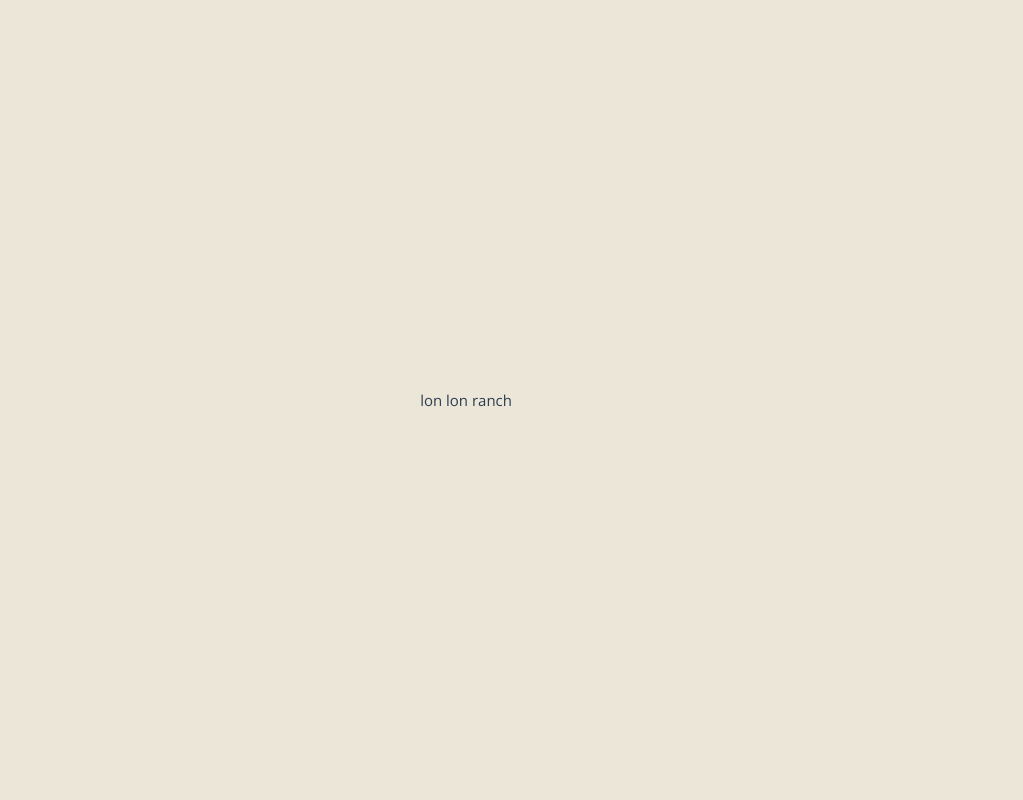
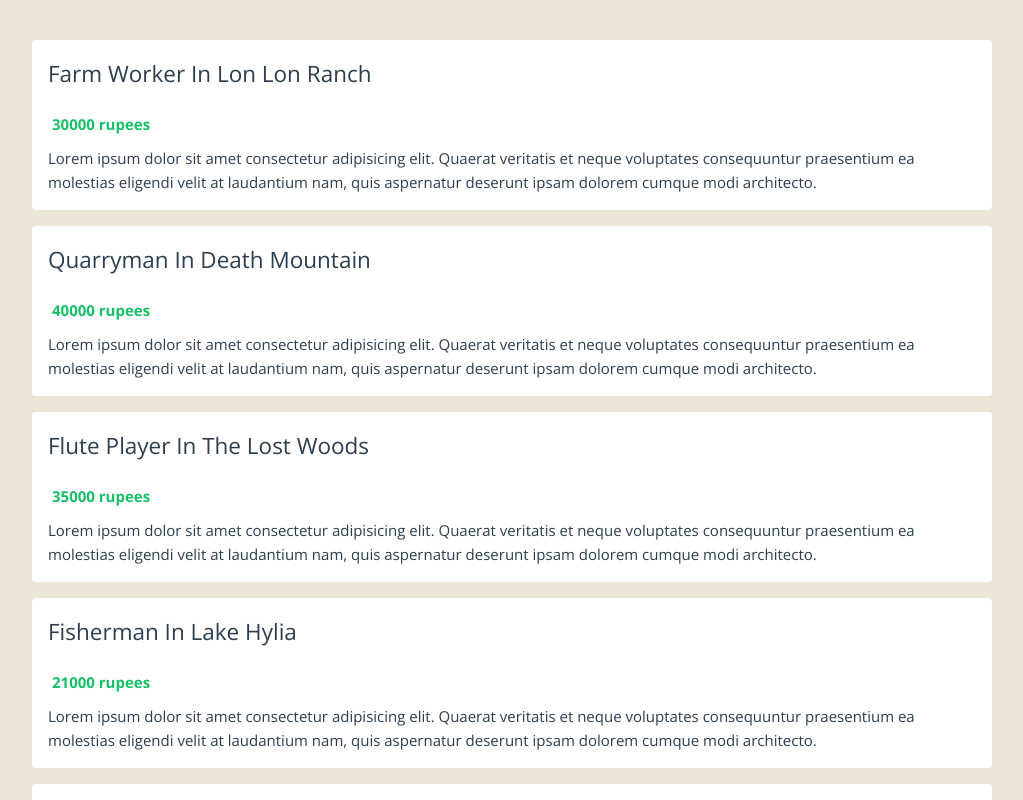
Before and after one commit to d85/vue-typescript-example, a Vue app: page / in a window 1280 px wide. Shown: the top 800 px of the page, without its empty margins (128-1151 px from the left). Built offline with nearby package versions, Linux system fonts and the light colour scheme.

Commit message:
Add JobsList

```diff
--- a/src/App.vue
+++ b/src/App.vue
@@ -1,12 +1,13 @@
 <template>
   <div class="app">
-    <p>{{ jobs[0].location }}</p>
+    <JobsList :jobs="jobs"/>
   </div>
 </template>
 
 <script setup lang="ts">
 import { ref } from 'vue'
 import type Job from './types/Job'
+import JobsList from './components/JobsList.vue';
 
 const jobs = ref<Job[]>([
   { title: 'farm worker', location: 'lon lon ranch', salary: 30000, id: '1'},
--- a/src/assets/main.css
+++ b/src/assets/main.css
@@ -1,41 +1,7 @@
 @import './base.css';
 @import url('https://fonts.googleapis.com/css2?family=Open+Sans:wght@300;400;600;700&display=swap');
-
-#app {
-  max-width: 1280px;
-  margin: 0 auto;
-  padding: 2rem;
-
-  font-weight: normal;
-}
-
-a,
-.green {
-  text-decoration: none;
-  color: hsla(160, 100%, 37%, 1);
-  transition: 0.4s;
-}
 
 body {
   font-family: 'Open Sans';
   background: #ece6d9;
 }
-
-@media (hover: hover) {
-  a:hover {
-    background-color: hsla(160, 100%, 37%, 0.2);
-  }
-}
-
-@media (min-width: 1024px) {
-  body {
-    display: flex;
-    place-items: center;
-  }
-
-  #app {
-    display: grid;
-    grid-template-columns: 1fr 1fr;
-    padding: 0 2rem;
-  }
-}
--- /dev/null
+++ b/src/components/JobsList.vue
@@ -0,0 +1,59 @@
+<template>
+  <div class="job-list">
+    <ul>
+      <li v-for="job in jobs" :key="job.id">
+        <h2>{{ job.title }} in {{ job.location }}</h2>
+        <div class="salary">
+          <p>{{ job.salary }} rupees</p>
+        </div>
+        <div class="description">
+          <p>Lorem ipsum dolor sit amet consectetur adipisicing elit. Quaerat veritatis et neque voluptates consequuntur praesentium ea molestias eligendi velit at laudantium nam, quis aspernatur deserunt ipsam dolorem cumque modi architecto.</p>
+        </div>
+      </li>
+    </ul>
+  </div>
+</template>
+
+<script setup lang="ts">
+import type { PropType } from 'vue';
+import type Job from '@/types/Job';
+
+defineProps({
+  jobs: {
+    type: Array as PropType<Job[]>,
+    required: true
+  }
+})
+</script>
+
+<style scoped>
+.job-list {
+  max-width: 960px;
+  margin: 40px auto;
+}
+.job-list ul {
+  padding: 0;
+}
+.job-list li {
+  list-style-type: none;
+  background: white;
+  padding: 16px;
+  margin: 16px 0;
+  border-radius: 4px;
+}
+.job-list h2 {
+  margin: 0 0 10px;
+  text-transform: capitalize;
+}
+.salary {
+  display: flex;
+}
+.salary img {
+  width: 30px;
+}
+.salary p {
+  color: #17bf66;
+  font-weight: bold;
+  margin: 10px 4px;
+}
+</style>
```
